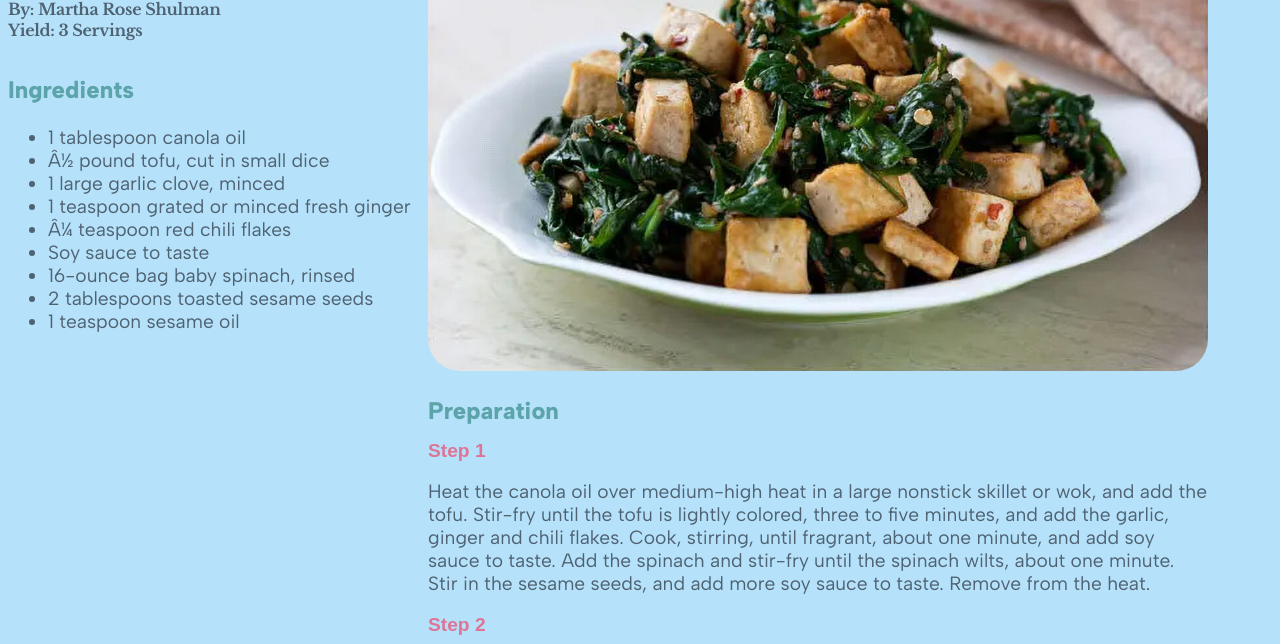
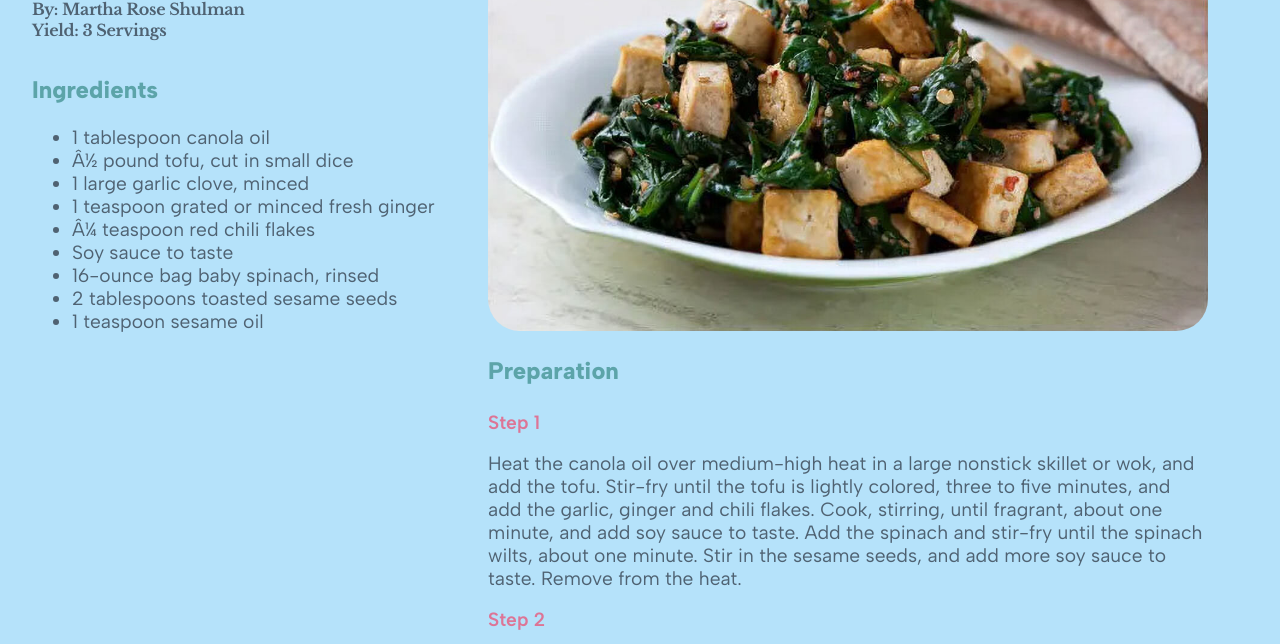
Before and after one commit to andreeamckague/exercise7, a plain HTML site: page index.html in a window 1280 px wide. Shown: the part 156-800 px from the top of the page. Drawn offline with nearby package versions, Linux system fonts and the light colour scheme.

Commit message:
added margins and padding for formatting and text

```diff
--- a/index.html
+++ b/index.html
@@ -40,7 +40,7 @@
           margin: 1.5em 0;
         }
         h4{
-          font-family: "Albert  Sans", sans-serif;
+          font-family: "Albert Sans", sans-serif;
           font-weight: 600;
           font-style: normal;
           font-size: 1.2em;
@@ -62,11 +62,12 @@
         }
         .col-left{
           float: left;
-          width: 35%;
+          width: 38%;
+          margin-left: 2%;
         }
         .col-right{
           float: left;
-          width: 65%;
+          width: 60%;
         }
       </style>
     </head>
@@ -90,7 +91,8 @@
           </ul>
         </div>
         <div class="col-right">
-          <img src="recipe.jpg" alt="An image of tofu and sesame stir-fry" width="100%" height="auto">  <h3>Preparation</h3>
+          <img src="recipe.jpg" alt="An image of tofu and sesame stir-fry" width="100%" height="auto">
+          <h3 style="padding-bottom: 0.5em;">Preparation</h3>
 
           <h4>Step 1</h4>
           <p>Heat the canola oil over medium-high heat in a large nonstick skillet or wok, and add the tofu. Stir-fry until the tofu is lightly colored, three to five minutes, and add the garlic, ginger and chili flakes. Cook, stirring, until fragrant, about one minute, and add soy sauce to taste. Add the spinach and stir-fry until the spinach wilts, about one minute. Stir in the sesame seeds, and add more soy sauce to taste. Remove from the heat.</p>
```
